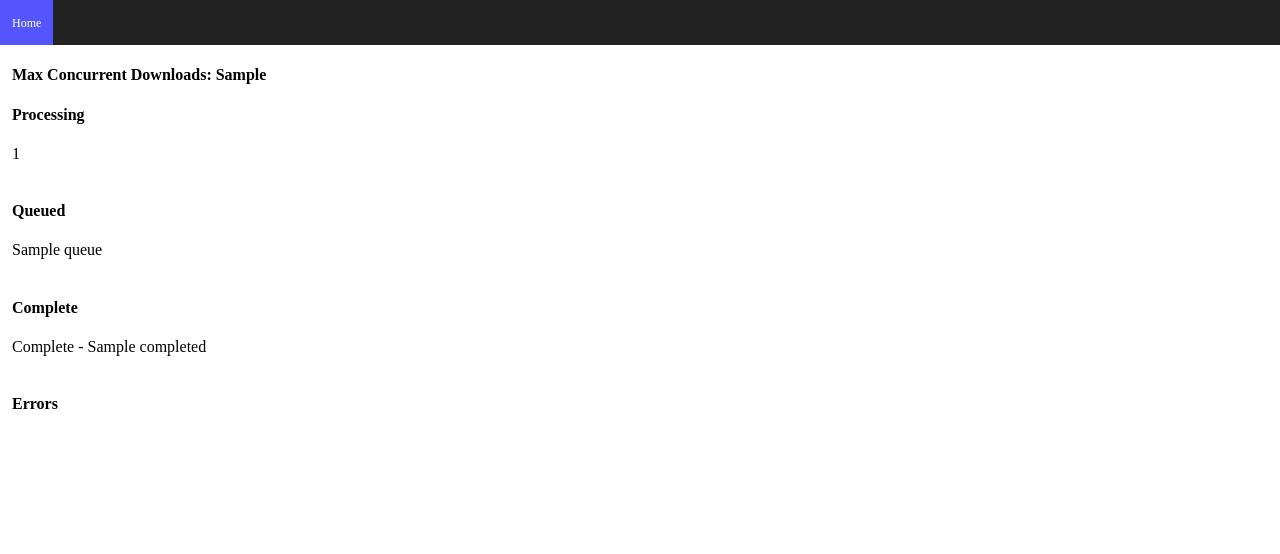
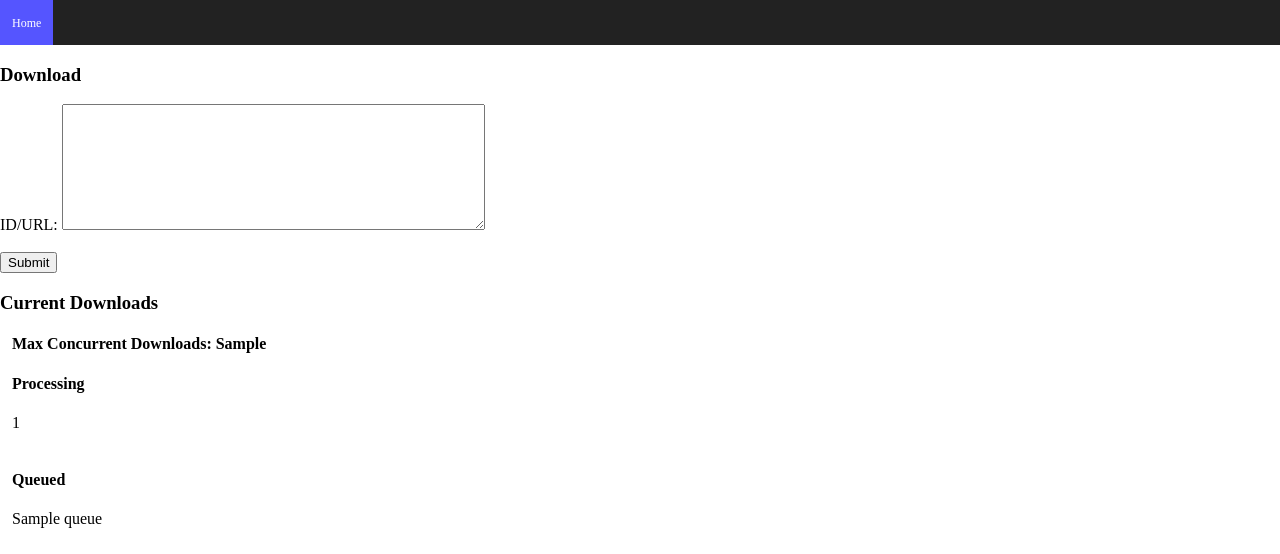
Before and after one commit to fusc36/nhmaster, a Flask app: template app/templates/tasks.html in a window 1280 px wide. Shown: the top 554 px of the page. Run offline with Flask 2, Linux system fonts and the light colour scheme; the template is opened without the code that fills it: most values are stand-ins (such as "Sample title", 1, 10 or a date in 2020); parts of the project's set-up code (start-up, migrations or seed data) failed here and were passed over.

Commit message:
Merged /download and /tasks paths

```diff
--- a/app/routes.py
+++ b/app/routes.py
@@ -38,9 +38,11 @@ def doujin_serve(id, page_number):
 		return render_template('serve_doujin.html', db=DB, json=json, pnumber=page_number, id=id)
 	return 404
 
+'''
 @app.route('/download', methods=['GET'])
 def doujin_download():
 	return render_template('download.html', db=DB)
+'''
 
 @app.route('/download', methods=['POST'])
 def doujin_download_post():
--- a/app/templates/index.html
+++ b/app/templates/index.html
@@ -14,7 +14,7 @@
 		</div>
 		-->
 		<ul id="navbar" class="navbar">
-			<li><a href="/download">Add new link/id</a></li>
+			<li><a href="/tasks">Add new link/id</a></li>
 			<li><a href="/tasks">Tasks</a></li>
 			<li><input type="text" id="doujinsearch" oninput="searchFilter()" placeholder="Search collection..."></li>
 			<li><button class="navbar-button" onclick="update_list()">Refresh</button></li>
--- a/app/templates/tasks.html
+++ b/app/templates/tasks.html
@@ -13,6 +13,13 @@
 		<ul class="navbar" id="navbar">
 			<li><a href="/">Home</a></li>
 		</ul>
+		<h3>Download</h3>
+		<form action="/download", method="post">
+			<label for="id">ID/URL:</label>
+			<textarea id="id" name="id" rows="8" cols="50"></textarea><br><br>
+			<input type="submit" value="Submit">
+		</form>
+		<h3>Current Downloads</h3>
 		<div class="content" style="margin: 12px;">
 			<h4>Max Concurrent Downloads: {{ task_manager.thread_pool_limit }}</h4>
 			<h4>Processing</h4>
```
Also changed, not shown: CHANGELOG.txt, app/templates/.download.html (renamed from app/templates/download.html).
